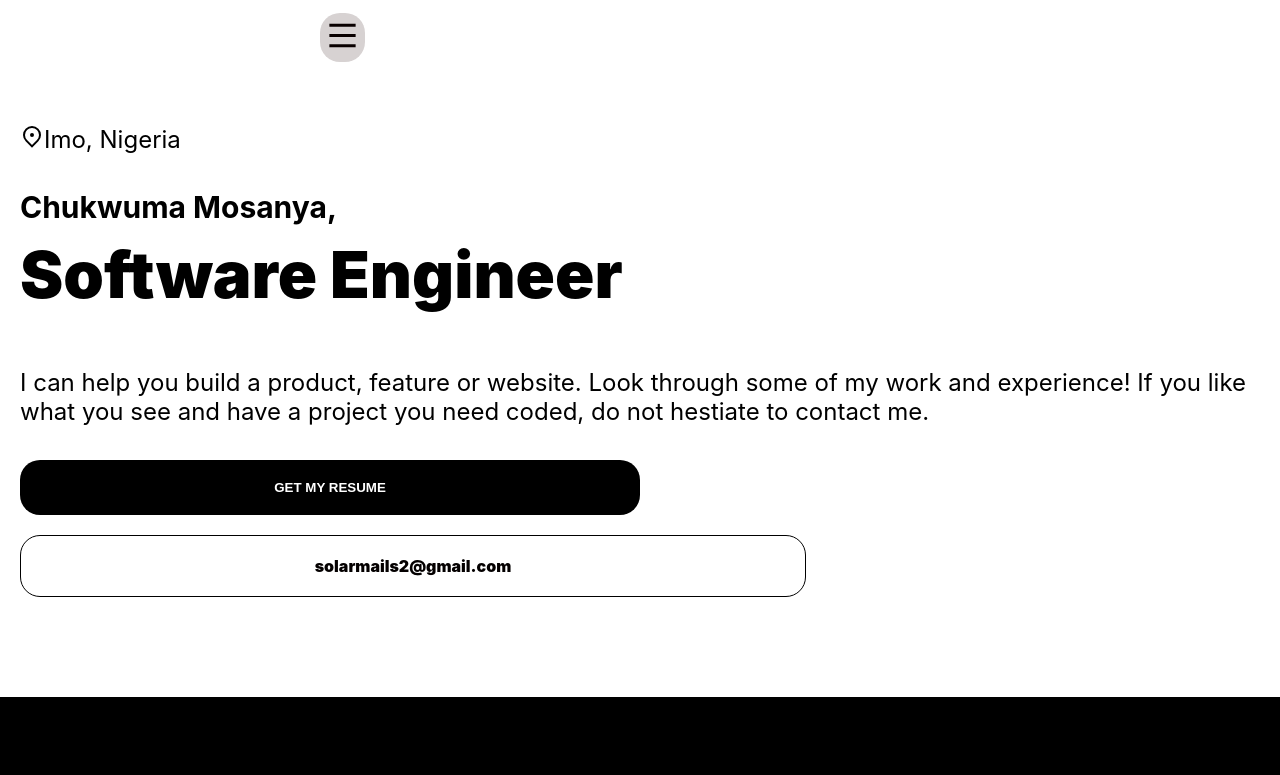
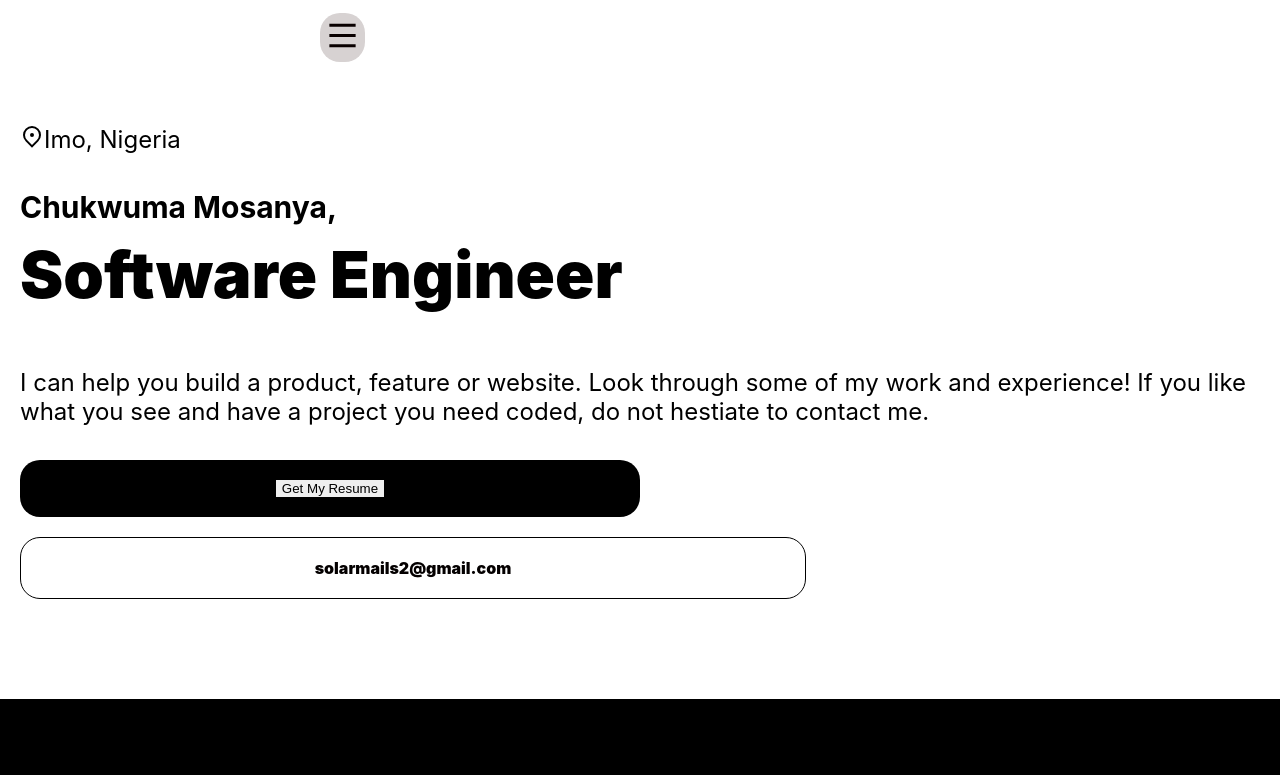
Before and after one commit to blase147/my_portfolio, a React (Create React App) app: page / in a window 1280 px wide. Shown: the top 775 px of the page. Built offline with nearby package versions, Linux system fonts and the light colour scheme.

Commit message:
Add basic files

```diff
--- a/src/components/Homepage/intro.js
+++ b/src/components/Homepage/intro.js
@@ -9,6 +9,7 @@ import {
 import { RiMapPin2Line } from 'react-icons/ri';
 
 import './homePage.scss';
+import DownloadPDF from '../../DownloadPDF';
 
 const Intro = () => (
   <div className="intro-container">
@@ -29,7 +30,9 @@ const Intro = () => (
       </div>
     </section>
     <div className="res-mail">
-      <button className="my-resume" type="button">GET MY RESUME</button>
+      <button className="my-resume" type="button">
+        <DownloadPDF />
+      </button>
       <a className="mailto" href="mailto:solarmails2gmail.com" target="_blank" rel="noreferrer">solarmails2@gmail.com</a>
     </div>
   </div>
--- a/src/components/footer/footer.js
+++ b/src/components/footer/footer.js
@@ -9,6 +9,7 @@ import { FontAwesomeIcon } from '@fortawesome/react-fontawesome';
 import { faCopyright } from '@fortawesome/free-solid-svg-icons';
 import { RiMapPin2Line } from 'react-icons/ri';
 import '../Homepage/homePage.scss';
+import DownloadPDF from '../../DownloadPDF';
 
 const Footer = () => (
   <div>
@@ -24,7 +25,9 @@ const Footer = () => (
         </div>
       </section>
       <div className="res-mail">
-        <button className="my-resume" type="button">GET MY RESUME</button>
+        <button className="my-resume" type="button">
+          <DownloadPDF />
+        </button>
         <a className="mailto" href="mailto:solarmails2gmail.com" target="_blank" rel="noreferrer">solarmails2@gmail.com</a>
       </div>
     </div>
```
